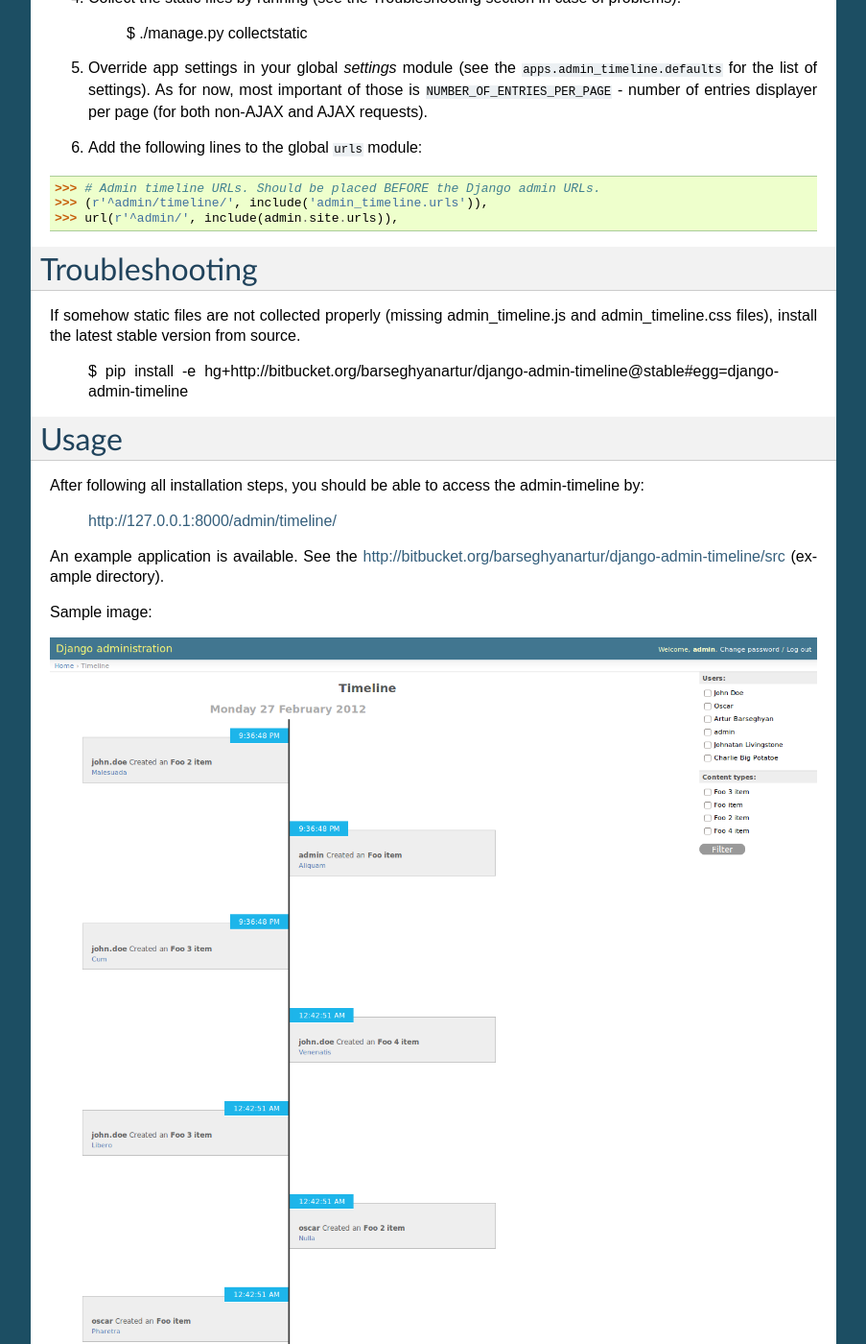
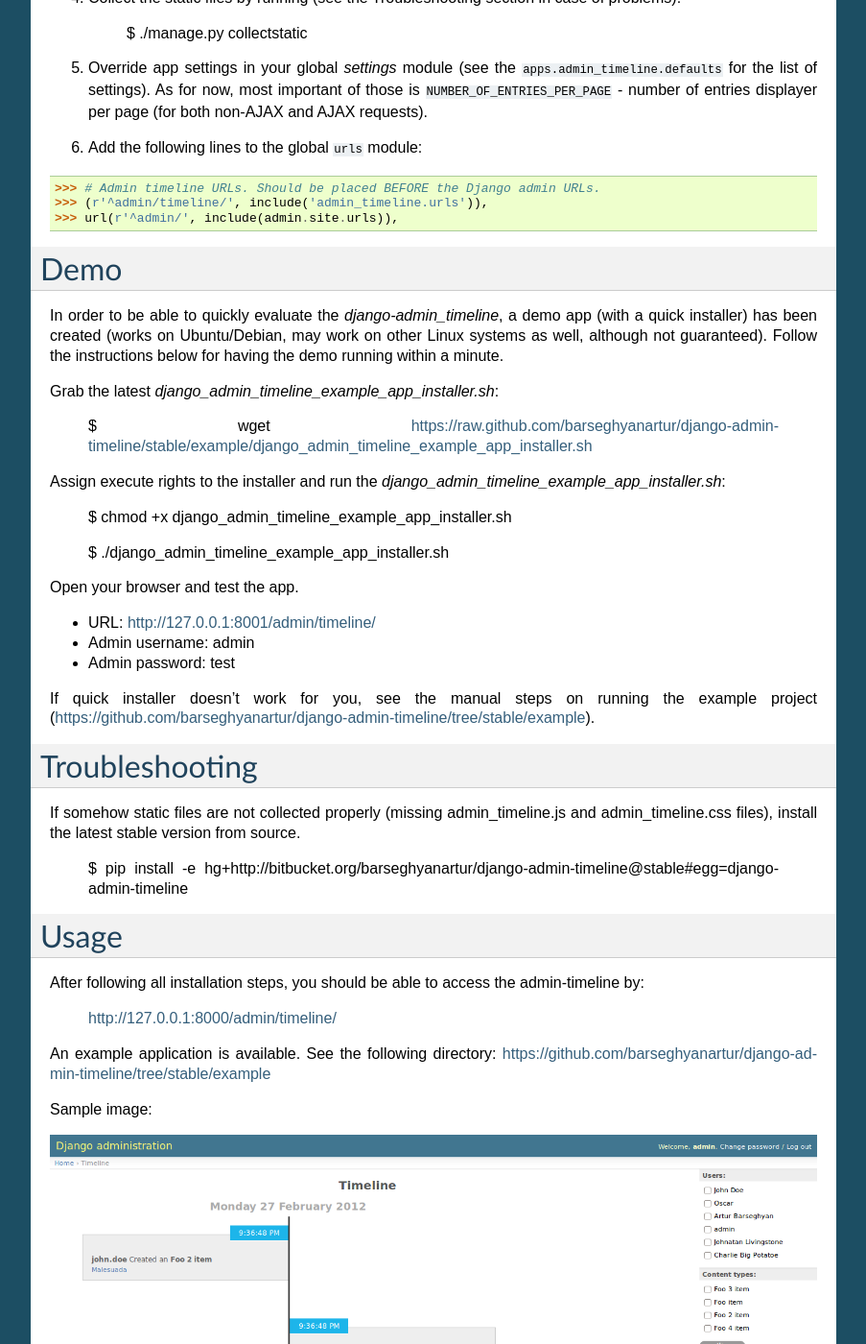
Before and after one commit to barseghyanartur/django-admin-timeline, a Sphinx documentation site: the page built from docs/index.rst, in a window 1280 px wide and 1400 px high, scrolled down 905 px. Shown: the whole window at 96% size, without its empty margins (198-1101 px from the left). Built offline with Sphinx 7.4.7, drawn with Linux system fonts in a browser that asks for light colours; some of the changed text lies outside the part shown.

Commit message:
remove six dep; quick demo installer added; tests updated for django1.6

```diff
--- a/changelog.rst
+++ /dev/null
@@ -1,3 +0,0 @@
-1.0
-==========================
-- Python 3.3.+ support
--- a/docs/index.rst
+++ b/docs/index.rst
@@ -10,7 +10,7 @@ by user (multiple select) and content type (multiple select) is implemented.
 
 Prerequisites
 ===================================
-- Django 1.5.+
+- Django 1.5.+, 1.6.+
 - Python 2.6.8+, 2.7.+, 3.3.+
 
 Installation
@@ -51,6 +51,31 @@ Latest stable version from github:
 >>> (r'^admin/timeline/', include('admin_timeline.urls')),
 >>> url(r'^admin/', include(admin.site.urls)),
 
+Demo
+===============================================
+In order to be able to quickly evaluate the `django-admin_timeline`, a demo app (with a quick installer) has been
+created (works on Ubuntu/Debian, may work on other Linux systems as well, although not guaranteed). Follow the
+instructions below for having the demo running within a minute.
+
+Grab the latest `django_admin_timeline_example_app_installer.sh`:
+
+    $ wget https://raw.github.com/barseghyanartur/django-admin-timeline/stable/example/django_admin_timeline_example_app_installer.sh
+
+Assign execute rights to the installer and run the `django_admin_timeline_example_app_installer.sh`:
+
+    $ chmod +x django_admin_timeline_example_app_installer.sh
+
+    $ ./django_admin_timeline_example_app_installer.sh
+
+Open your browser and test the app.
+
+- URL: http://127.0.0.1:8001/admin/timeline/
+- Admin username: admin
+- Admin password: test
+
+If quick installer doesn't work for you, see the manual steps on running the example project
+(https://github.com/barseghyanartur/django-admin-timeline/tree/stable/example).
+
 Troubleshooting
 ===================================
 If somehow static files are not collected properly (missing admin_timeline.js and admin_timeline.css files), install
@@ -64,8 +89,8 @@ After following all installation steps, you should  be able to access the admin-
 
     http://127.0.0.1:8000/admin/timeline/
 
-An example application is available. See the http://bitbucket.org/barseghyanartur/django-admin-timeline/src
-(example directory).
+An example application is available. See the following directory:
+https://github.com/barseghyanartur/django-admin-timeline/tree/stable/example
 
 Sample image:
 
--- a/setup.py
+++ b/setup.py
@@ -12,7 +12,7 @@ templates = [os.path.join(template_dir, f) for f in os.listdir(template_dir)]
 static_dir = "src/admin_timeline/static"
 static_files = [os.path.join(static_dir, f) for f in os.listdir(static_dir)]
 
-version = '1.2'
+version = '1.3'
 
 setup(
     name = 'django-admin-timeline',
@@ -45,7 +45,6 @@ setup(
     },
     include_package_data = True,
     install_requires = [
-        'six==1.4.1',
         'radar==0.3',
     ]
 )
--- a/src/admin_timeline/__init__.py
+++ b/src/admin_timeline/__init__.py
@@ -0,0 +1,6 @@
+__title__ = 'admin_timeline.__init__'
+__version__ = '1.3'
+__build__ = 0x00000d
+__author__ = 'Artur Barseghyan <artur.barseghyan@gmail.com>'
+__copyright__ = 'Copyright (c) 2013 Artur Barseghyan'
+__license__ = 'GPL 2.0/LGPL 2.1'
```
Also changed, not shown: CHANGELOG.rst (added, +27 -0 lines), README.rst (+28 -3 lines), example/README.rst, 11 other files.
